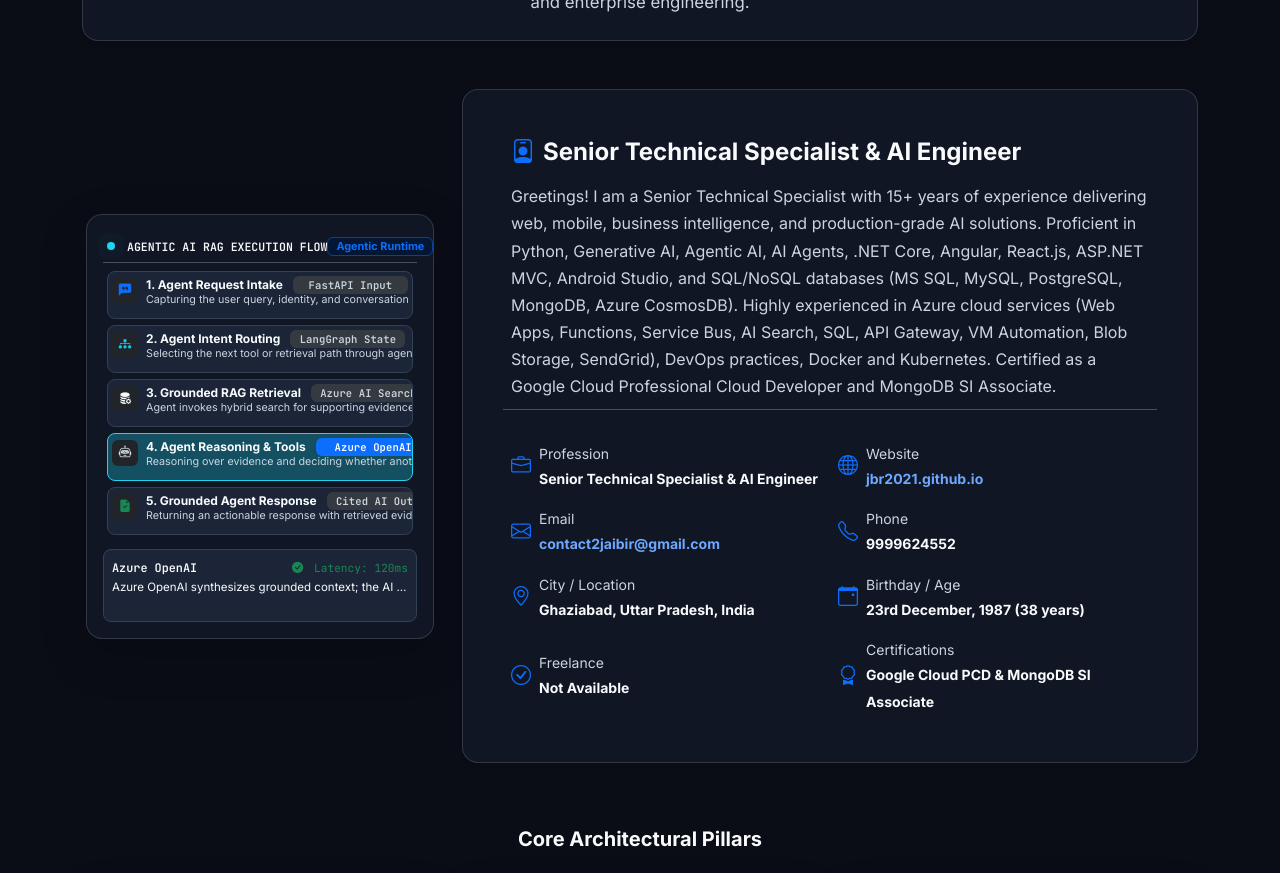
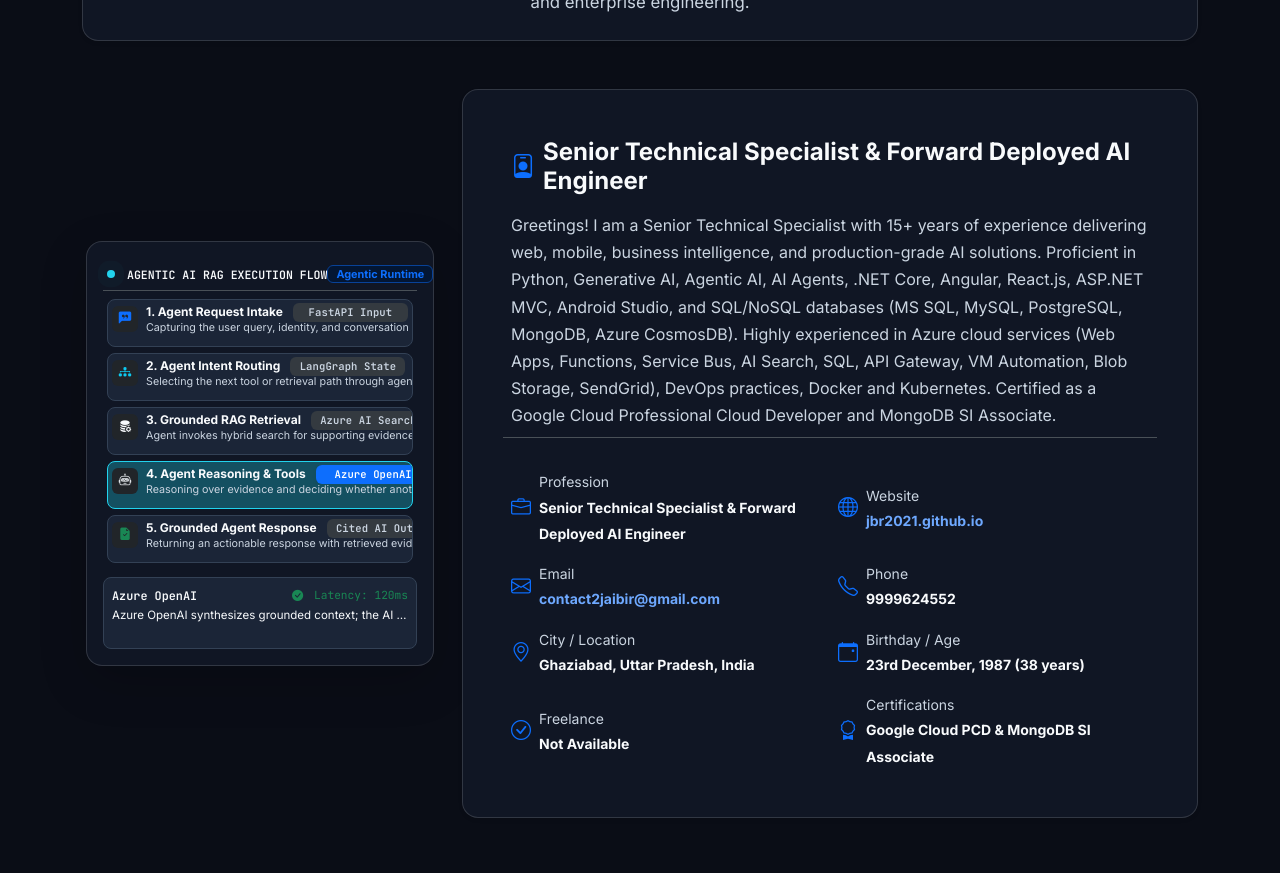
Before and after one commit to jbr2021/jbr2021.github.io, a React (Vite) app: page / in a window 1280 px wide. Shown: the part 1060-1933 px from the top of the page. Built offline with nearby package versions, Linux system fonts and the light colour scheme.

Commit message:
Update title to Senior Technical Specialist & Forward Deployed AI Engineer across About section and profile
Co-authored-by: arena-agent <297053741+arena-agent@users.noreply.github.com>

```diff
--- a/src/components/About.jsx
+++ b/src/components/About.jsx
@@ -59,7 +59,7 @@
             <div className="bio-content card border-0 glass-card p-4 p-md-5 rounded-4 shadow-sm">
               <h3 className="h4 fw-bold mb-3 d-flex align-items-center gap-2 text-body">
                 <i className="bi bi-person-badge text-primary"></i>
-                {personal.title || "Senior Technical Specialist & AI Engineer"}
+                {personal.title || "Senior Technical Specialist & Forward Deployed AI Engineer"}
               </h3>
 
               <p className="bio-text lead-sm text-body-secondary mb-4 style-leading">
@@ -72,7 +72,7 @@
                   <i className="bi bi-briefcase text-primary fs-5"></i>
                   <div>
                     <span className="text-muted small d-block">Profession</span>
-                    <strong className="small text-body">{personal.title || "Senior Technical Specialist & AI Engineer"}</strong>
+                    <strong className="small text-body">{personal.title || "Senior Technical Specialist & Forward Deployed AI Engineer"}</strong>
                   </div>
                 </div>
 
@@ -174,7 +174,7 @@
           <div className="modal-dialog modal-dialog-centered modal-lg" onClick={(e) => e.stopPropagation()}>
             <div className="modal-content bg-dark text-white border-secondary rounded-4 overflow-hidden">
               <div className="modal-header border-secondary py-2">
-                <h5 className="modal-title h6 fw-bold">{personal.name || "Jaibir Singh"} — {personal.title || "Senior Technical Specialist & AI Engineer"}</h5>
+                <h5 className="modal-title h6 fw-bold">{personal.name || "Jaibir Singh"} — {personal.title || "Senior Technical Specialist & Forward Deployed AI Engineer"}</h5>
                 <button type="button" className="btn-close btn-close-white" onClick={() => setPhotoModal(false)}></button>
               </div>
               <div className="modal-body p-0 text-center">
--- a/src/components/Hero.jsx
+++ b/src/components/Hero.jsx
@@ -120,7 +120,7 @@
                       loading="eager"
                     />
                     <div className="profile-overlay-badge position-absolute bottom-0 start-0 end-0 p-2 text-start bg-gradient-dark text-white">
-                      <div className="fw-bold small">{personal.title || "Senior Technical Specialist & AI Engineer"}</div>
+                      <div className="fw-bold small">{personal.title || "Senior Technical Specialist & Forward Deployed AI Engineer"}</div>
                       <div className="x-small opacity-75"><i className="bi bi-geo-alt-fill me-1"></i>{personal.location || "Noida / Delhi NCR, India"}</div>
                     </div>
                   </div>
--- a/src/data/profile.json
+++ b/src/data/profile.json
@@ -3,7 +3,7 @@
     "name": "Jaibir Singh",
     "initials": "JBR",
     "usePersonalPhoto": false,
-    "title": "Senior Technical Specialist & AI Engineer",
+    "title": "Senior Technical Specialist & Forward Deployed AI Engineer",
     "experienceStartDate": "2011-06-01",
     "email": "contact2jaibir@gmail.com",
     "phone": "9999624552",
```
Also changed, not shown: 1 other file (tests, documents, lock files or other folders).
